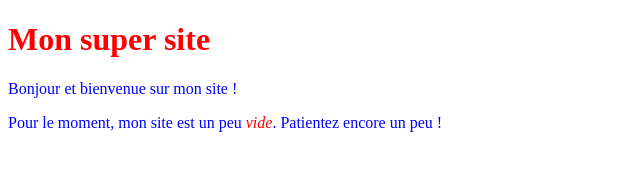
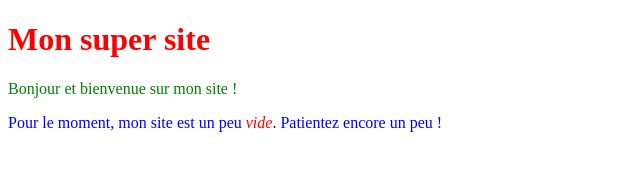
Before and after one commit to b-abdelhaq/carnet-voyages, a plain HTML site: page index.html in a window 1280 px wide. Shown: the whole page, without its empty margins (0-640 px from the left). Drawn offline with Linux system fonts and the light colour scheme.

Commit message:
Add style page

```diff
--- a/index.html
+++ b/index.html
@@ -9,7 +9,7 @@
 
   <body>
     <h1>Mon super site</h1>
-    <p>Bonjour et bienvenue sur mon site !</p>
+    <p class="introduction">Bonjour et bienvenue sur mon site !</p>
     <p>Pour le moment, mon site est un peu <em>vide</em>. Patientez encore un peu !</p>
   </body>
 
--- a/style.css
+++ b/style.css
@@ -7,4 +7,8 @@ h1, em
 {
   color: red;
 }
-/*Indiquer la balise p*/
+
+.introduction
+{
+  color: green;
+}
```
